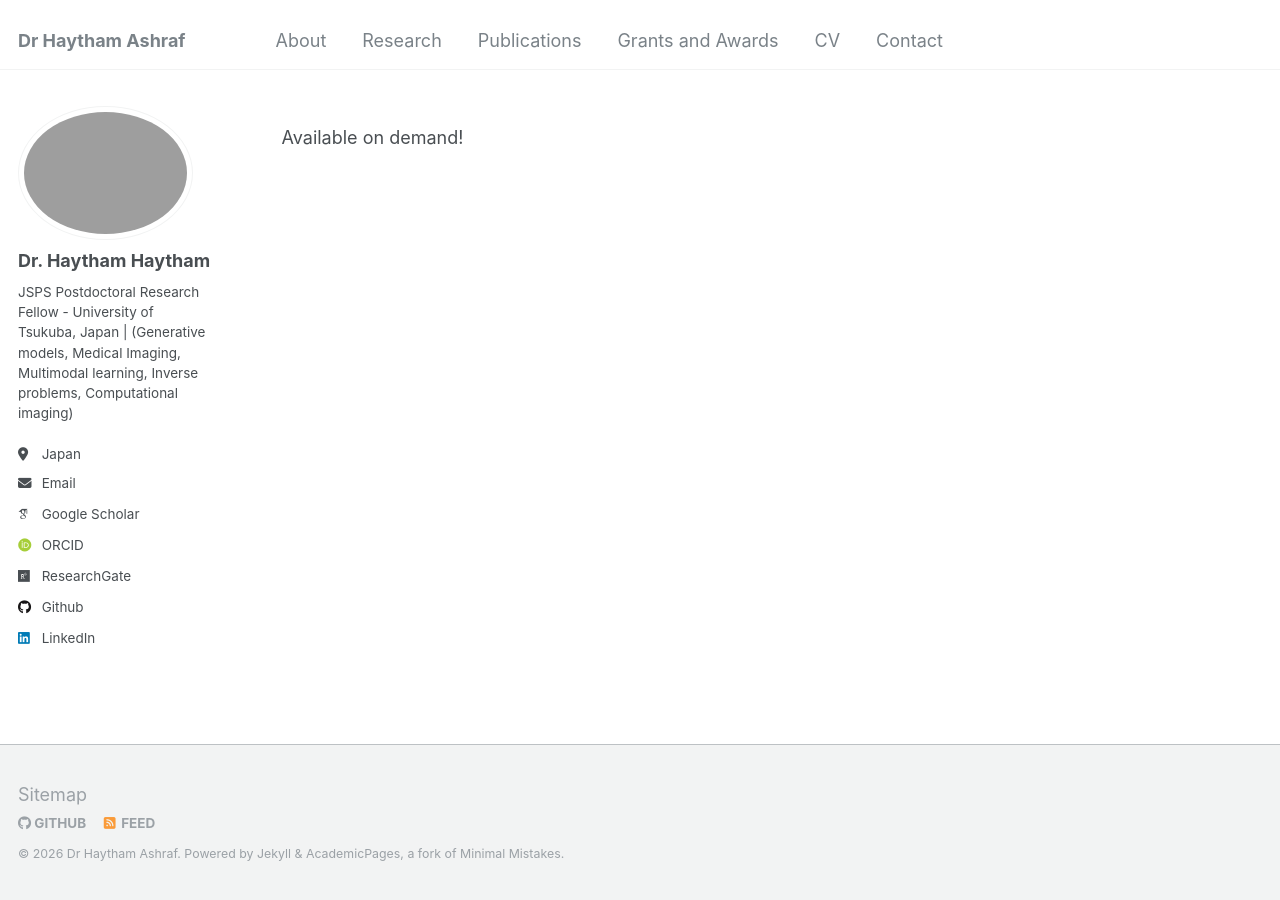
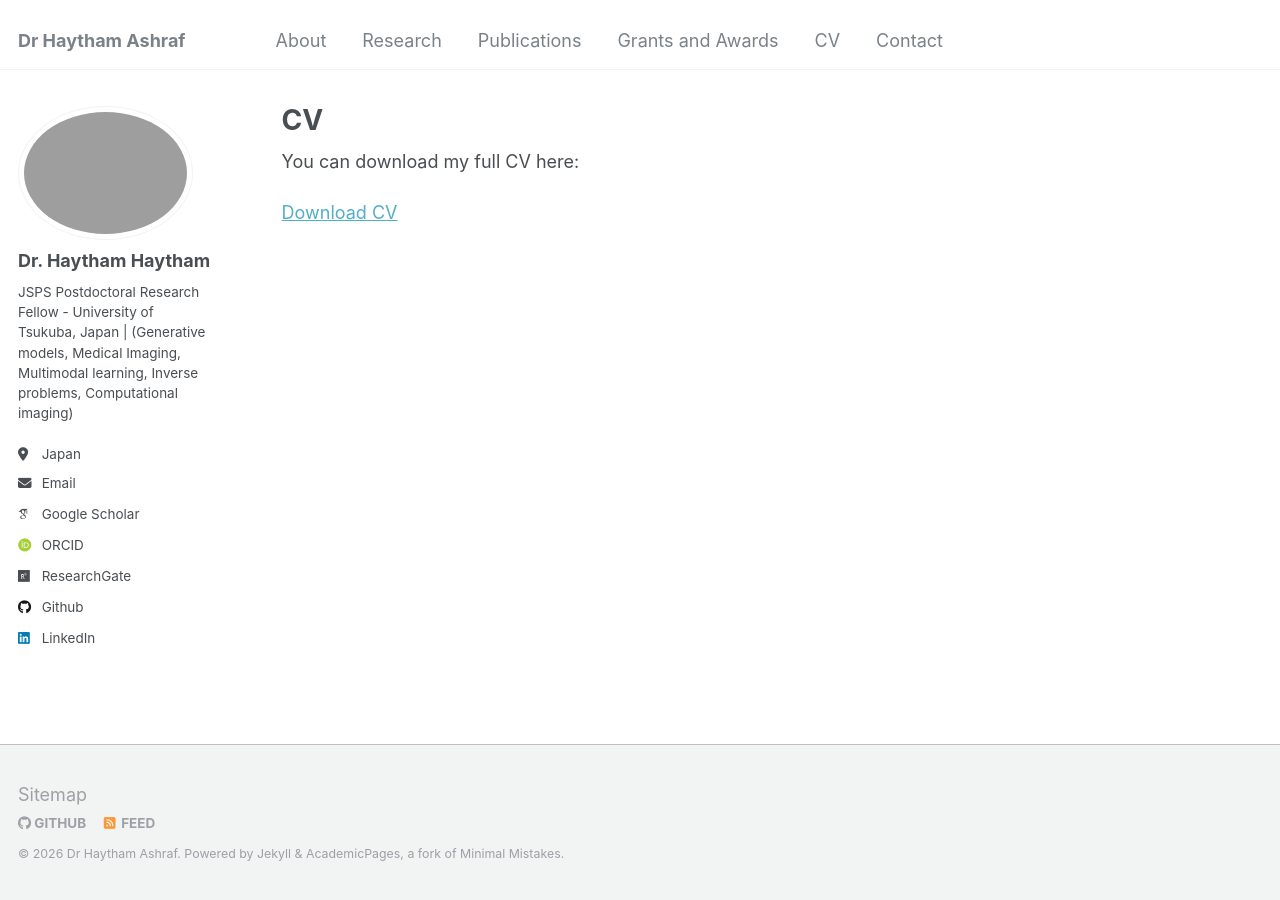
Before and after one commit to Haytham-ali/haytham-ashraf.github.io, a Jekyll site: the page built from _pages/cv.md, in a window 1280 px wide. Built offline with Jekyll 4.4.1, drawn with Linux system fonts in a browser that asks for light colours; some web fonts are replaced; part of the change alters nothing that is shown.

Commit message:
Update cv.md

```diff
--- a/_pages/cv.md
+++ b/_pages/cv.md
@@ -1,77 +1,10 @@
 ---
-layout: archive
-# title: "CV"
+layout: single
+title: "CV"
 permalink: /cv/
 author_profile: true
-redirect_from:
-  - /resume
 ---
 
-{% include base_path %}
+You can download my full CV here:
 
-
-Available on demand!
-
-<!-- <span style="font-size:20px;">Education</span>
-======
-* Ph.D. in Computer Science, RMIT, Australia, 2022.
-* Honours in Computer Science, RMIT, Australia, 2019. GPA 3.4/4, thesis with HD.
-* Bachelor in Computer Engineering – Software, Azad University (Iran). GPA 16.10/20.
-
-<span style="font-size:20px;">Work experience</span>
-======
-* Lecturer (Assistant Professor), Deakin University (Burwood Campus), Australia, 2023.
-* Postdoc Research Fellow, School of Computing Technologies, RMIT University, May 2022-November 2023.
-* Senior Software Engineer. Novatti Co., Australia., 2020-2022.
-* Sessional (tutor), School of Computing Technologies, RMIT, Australia, 2018 - 2019
-<!-- * Java Developer, Nexright Co, Australia, Feb 2014–Dec 2014. -->
-
-
-<!-- <span style="font-size:20px;">Major R&D projects</span>
-======
-* CRC-P project on Cryptocurrencies and Fraud detection. Novatti Co. and RMIT.
-* Product design/development in cybersecurity for digital payment. Novatti Co.
-* Product design/development on OAuth 2.0 security protocol and PingFederate server. Nexright Co.
-* Product design/development on Web Services (text-chat, audio, and video services) using SOA, JMF framework, and RTP
-(real-time) protocol. Modirane Daneshmehvar Co.
-* Product design/development of communication services platform using Swing. Modirane Daneshmehvar Co.
-
-<span style="font-size:20px;">Major Roles</span>
-======
-* Member of CREST (2023-Now).
-* Member of CCSRI (2021-Now).
-* Member of GreenCryptLab (February 2022-now).
-
-<span style="font-size:20px;">Keynotes</span>
-======
-* In 2020, I was invited to give a talk at the CSS group (Cloud, System, Security) Seminars group at RMIT. I presented my
-latest research work on blockchain scalability and performance.
-* In October 2021, I was invited to present my research work (published in IEEE Transactions on Services Computing) at
-the Centre of Cyber Security Research & Innovation (CCSRI) HDR Conference as a Keynote.
-* In March 2022, I was invited to give a keynote speech at the GreenCryptoLab launch, where I presented holistic overview
-of blockchain technology, its advantages and limitations, the existing works and their shortcomings and my contributions to
-blockchain technology.
-
-<span style="font-size:20px;">Research Funding</span>
-======
-* Z. Tari, K. Jackson, N. Sohrabi, P. Fernando, N. Gooneratne, M. Warren, R. Mahmud, Q. Fu, H. Dong (2023/2024-
-2025/2026). Fast and Secure Crypto Payments for E-Commerce Merchants. $2,314,813 (CRC-P) + $960,000 (Novatti).
-Total budget: $6,084,269.
-
-<span style="font-size:20px;">Professional Activities</span>
-======
-* Technical PC member CIKM 2024.
-* Technical PC member FAB’24 (In conjunction with VLDB’24)
-* May 2024 - Organised/run CRC-P Industry Workshop – Partners Involved: Novatti, RMIT, Swyftx, ThankQ, Deakin
-* January 2024 - PC Co-Chair - AISC conference.
-* Technical PC member DSN2024.
-* Technical PC member AISC 2024.
-* Technical PC member ACISP24.
-* Review Journals: CSUR; TDSC.
-* Review Conference: ICDCS; ESORICS, AISC, ACISP, CIKM, DSN. -->
-
-<!-- <span style="font-size:20px;">HDR Completions (Principal Supervisor)</span>
-======
-* Dr Abdullah Alsaedi: Towards Effective and Adaptive Anomaly Detection Methods for Industrial Network Systems. May
-2024.
-* Dr Juhar Abdella: Towards a Secure and Scalable Blockchain-based Peer-to-Peer Energy Trading System. July 2023. -->
+[Download CV](../files/myCV_Haytham ALi.pdf)
```
